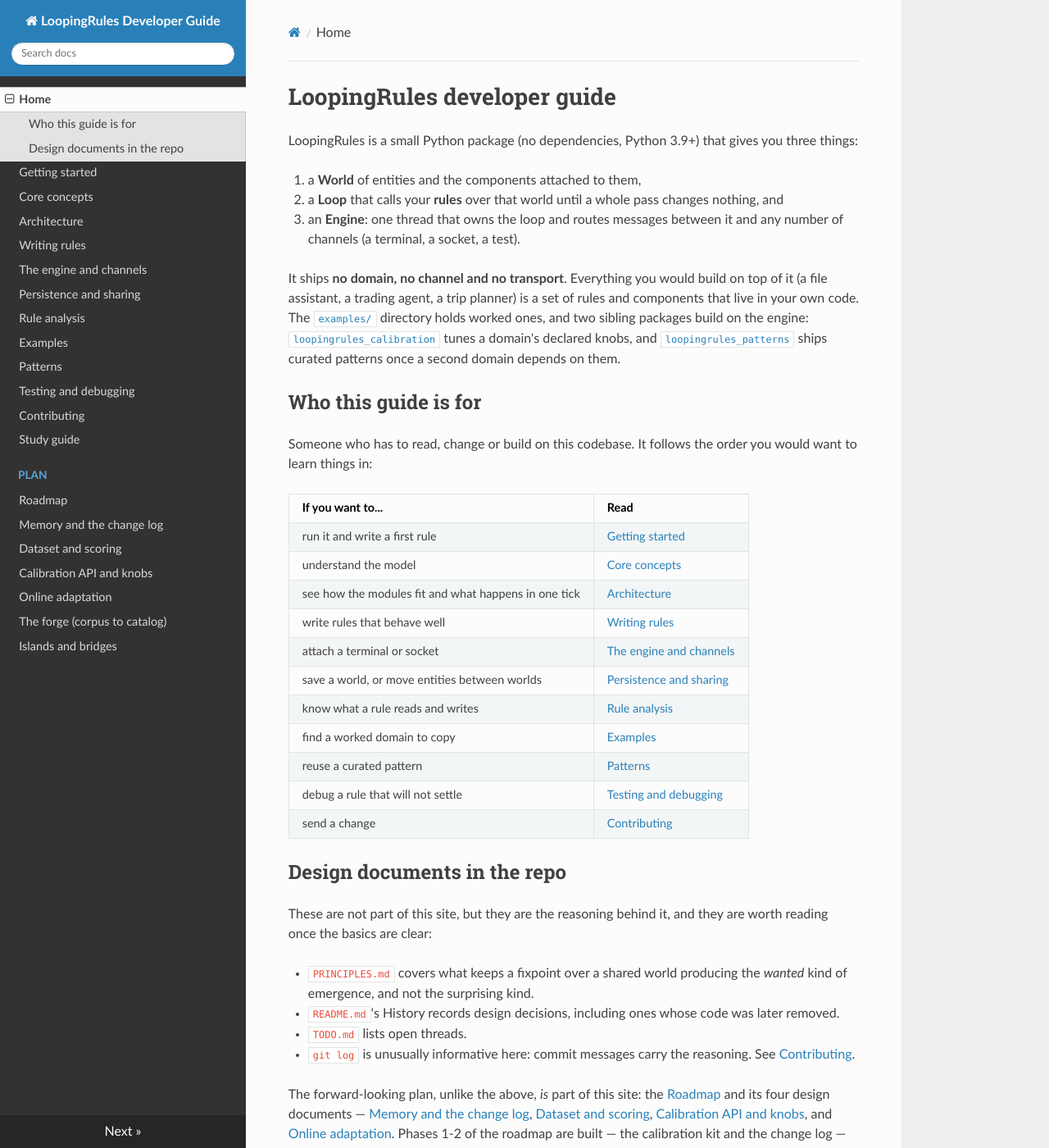
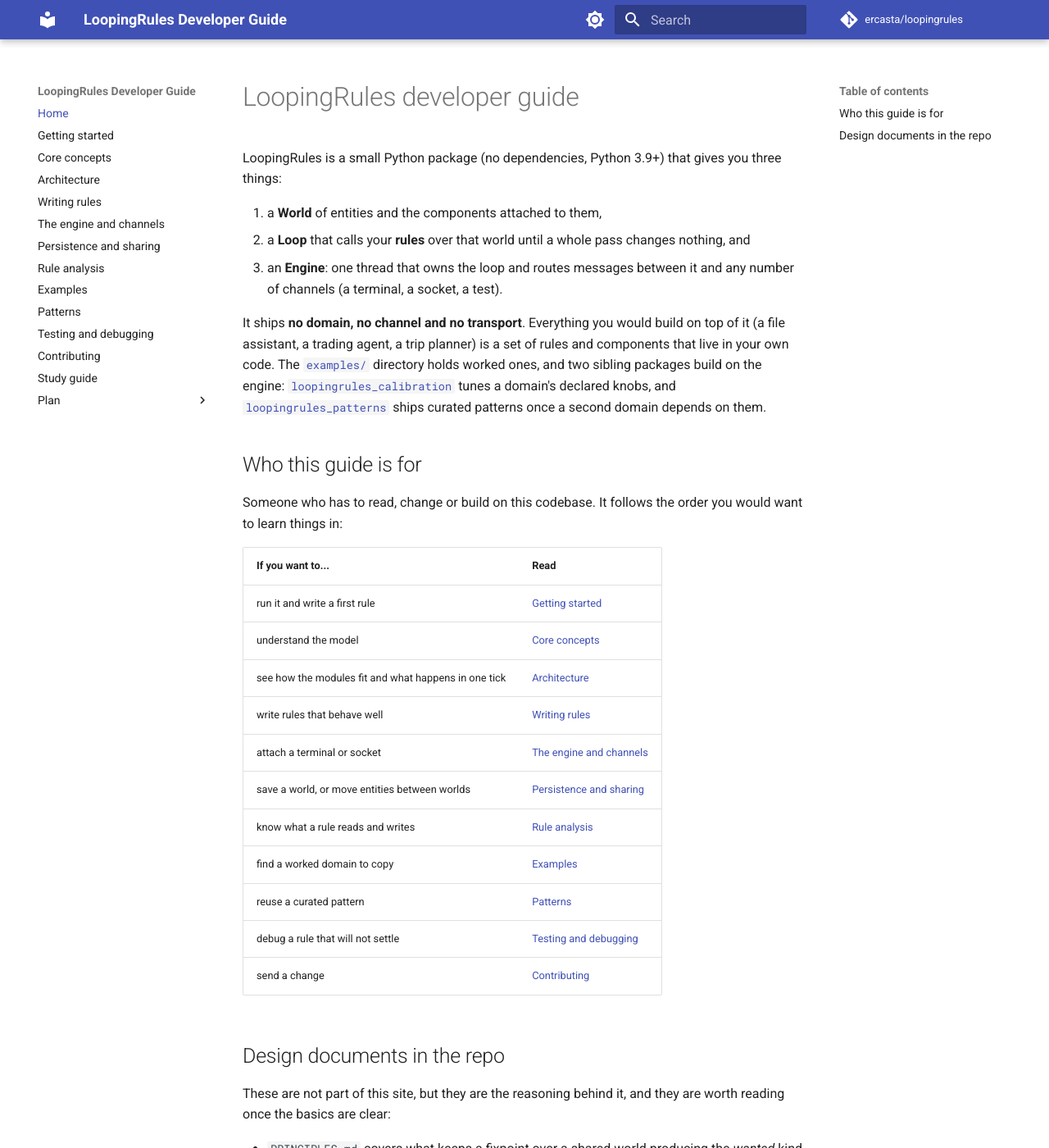
Before and after one commit to ercasta/loopingrules, an MkDocs documentation site: the page built from docs/index.md, in a window 1280 px wide and 1400 px high. Shown: the whole window at 82% size. Built offline with MkDocs 1.6.1 and Material for MkDocs 9.7.7, drawn with Linux system fonts in a browser that asks for light colours; nearby versions of some CDN libraries; comment, search, counter and statistics services are not loaded; some of the changed text lies outside the part shown.

Commit message:
docs: switch the site to mkdocs-material, because the guide is now something to read on a phone
The study guide is meant to be read away from the desk, and the readthedocs
theme is cramped there: no nav drawer, no instant search, no dark mode. This
switches the theme to `mkdocs-material` (a docs-only change), adds a repo link,
and makes the palette follow the operating system so a phone gets dark mode for
free. Features enabled are the phone-relevant ones: `navigation.instant`,
`navigation.top`, `search.suggest`, `search.highlight`.

The workflow now installs `mkdocs-material` instead of bare `mkdocs` --
`mkdocs-material` depends on `mkdocs`, so nothing is lost. The engine and
`pyproject.toml` are untouched: this adds a dependency to the DOCS job only.

Evidence: `mkdocs build --strict` clean (0 warnings); the built page pins the
toolchain -- `<meta name="generator" content="mkdocs-1.6.1, mkdocs-material-9.8.0">`
and `data-md-color-scheme` on `<body>`, which the readthedocs theme does not emit.

Co-Authored-By: Claude <noreply@anthropic.com>

```diff
--- a/mkdocs.yml
+++ b/mkdocs.yml
@@ -2,9 +2,26 @@ site_name: LoopingRules Developer Guide
 site_url: https://ercasta.github.io/loopingrules/
 site_description: An entity-component world, a loop of rules over it, and one thread to run a session on.
 docs_dir: docs
+repo_url: https://github.com/ercasta/loopingrules
+repo_name: ercasta/loopingrules
 theme:
-  name: readthedocs
-  navigation_depth: 2
+  name: material
+  features:
+    - navigation.instant
+    - navigation.top
+    - search.suggest
+    - search.highlight
+  palette:
+    - media: "(prefers-color-scheme: light)"
+      scheme: default
+      toggle:
+        icon: material/brightness-7
+        name: Switch to dark mode
+    - media: "(prefers-color-scheme: dark)"
+      scheme: slate
+      toggle:
+        icon: material/brightness-4
+        name: Switch to light mode
 markdown_extensions:
   - admonition
   - tables
```
Also changed, not shown: 1 other file.
